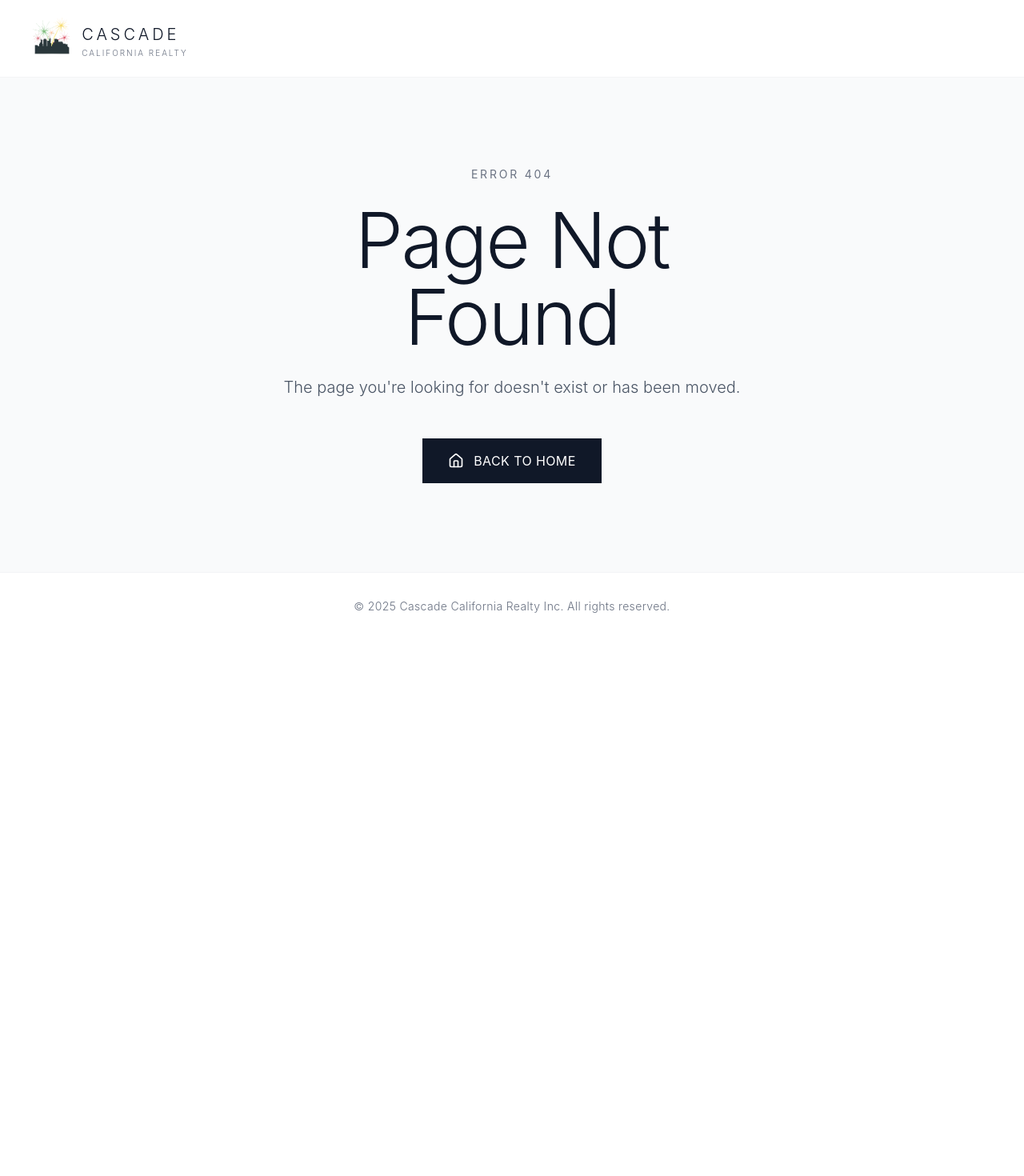
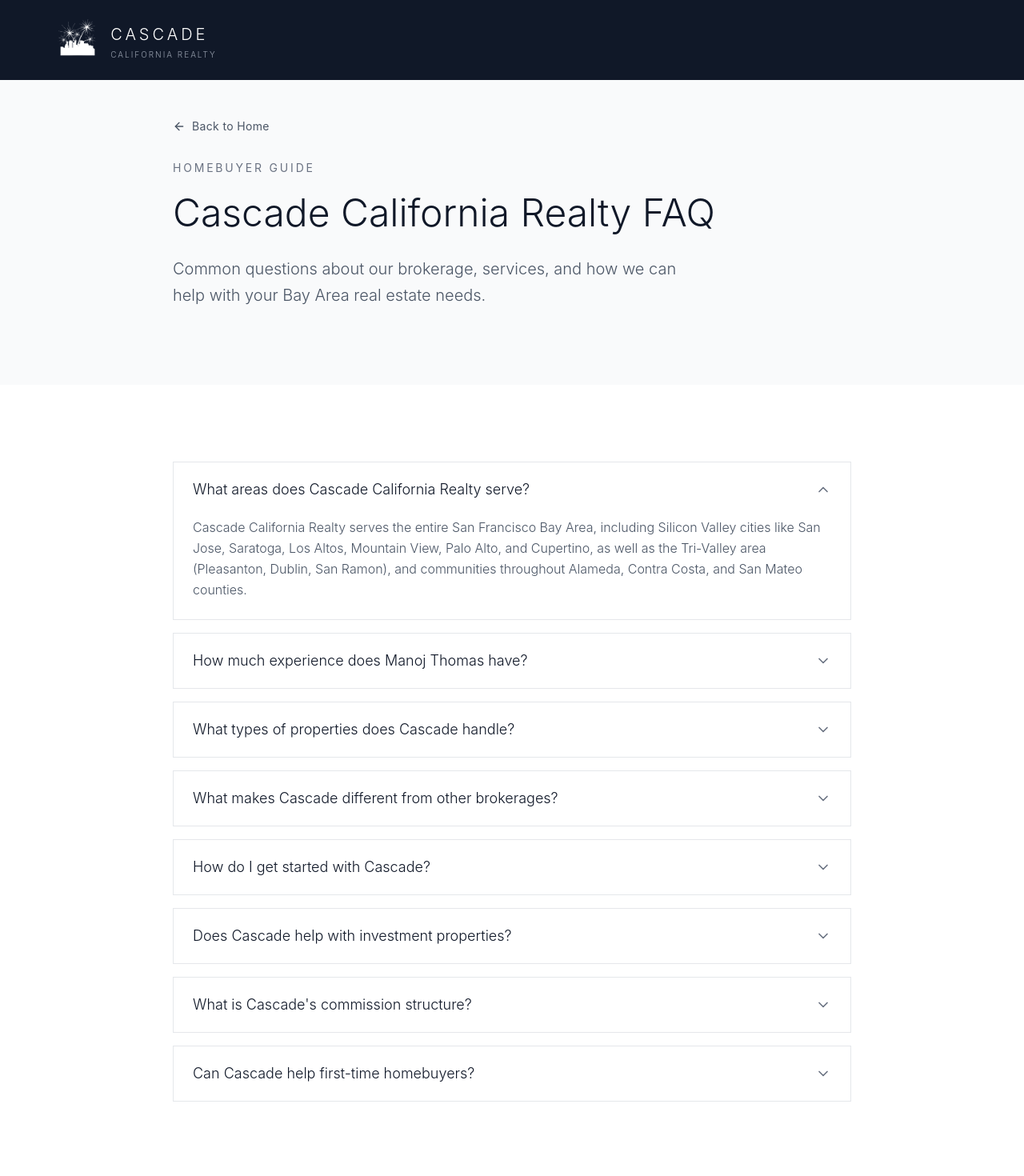
Before and after one commit to neilthomass/cascade, a React (Vite) app: page /faq in a window 1280 px wide. Before the commit this address had no page. Shown: the top 1470 px of the page at 80% size. Before the commit the page ends 800 px from the top, so only its background shows below. Built offline with nearby package versions, Linux system fonts and the light colour scheme.

Commit message:
Add Cascade FAQ page
Fixes #12

- Create CascadeFAQ page with company FAQs at /faq
- Add FAQ link to footer navigation
- Make SEO city/coordinates props optional
- Allow multiple FAQ items to be open simultaneously

https://cascaderealtors.com/faq

```diff
--- a/src/app/components/Footer.tsx
+++ b/src/app/components/Footer.tsx
@@ -34,6 +34,7 @@ export function Footer() {
               <li><a href="/#properties" className="hover:text-white transition-colors">Portfolio</a></li>
               <li><a href="/#about" className="hover:text-white transition-colors">About</a></li>
               <li><a href="/#contact" className="hover:text-white transition-colors">Contact</a></li>
+              <li><a href="/faq" className="hover:text-white transition-colors">FAQ</a></li>
             </ul>
           </div>
 
--- a/src/app/components/SEO.tsx
+++ b/src/app/components/SEO.tsx
@@ -4,8 +4,8 @@ interface SEOProps {
   title: string;
   description: string;
   canonical: string;
-  city: string;
-  coordinates: { lat: number; lng: number };
+  city?: string;
+  coordinates?: { lat: number; lng: number };
 }
 
 export function SEO({ title, description, canonical, city, coordinates }: SEOProps) {
@@ -42,10 +42,14 @@ export function SEO({ title, description, canonical, city, coordinates }: SEOPro
     setMeta('twitter:description', description);
     setMeta('twitter:image', 'https://cascaderealtors.com/images/logo.webp');
 
-    // Geo tags
-    setMeta('geo.region', 'US-CA');
-    setMeta('geo.placename', `${city}, California`);
-    setMeta('geo.position', `${coordinates.lat};${coordinates.lng}`);
+    // Geo tags (only if city/coordinates provided)
+    if (city) {
+      setMeta('geo.region', 'US-CA');
+      setMeta('geo.placename', `${city}, California`);
+    }
+    if (coordinates) {
+      setMeta('geo.position', `${coordinates.lat};${coordinates.lng}`);
+    }
 
     // Canonical link
     let link = document.querySelector('link[rel="canonical"]') as HTMLLinkElement | null;
--- /dev/null
+++ b/src/app/pages/CascadeFAQ.tsx
@@ -0,0 +1,106 @@
+import { ChevronDown } from 'lucide-react';
+import { useState } from 'react';
+import { FAQHeader } from '../components/FAQHeader';
+import { FAQHero } from '../components/FAQHero';
+import { Footer } from '../components/Footer';
+import { SEO } from '../components/SEO';
+
+interface FAQItem {
+  question: string;
+  answer: string;
+}
+
+export function CascadeFAQ() {
+  const [openIndices, setOpenIndices] = useState<Set<number>>(new Set([0]));
+
+  const faqs: FAQItem[] = [
+    {
+      question: 'What areas does Cascade California Realty serve?',
+      answer: 'Cascade California Realty serves the entire San Francisco Bay Area, including Silicon Valley cities like San Jose, Saratoga, Los Altos, Mountain View, Palo Alto, and Cupertino, as well as the Tri-Valley area (Pleasanton, Dublin, San Ramon), and communities throughout Alameda, Contra Costa, and San Mateo counties.'
+    },
+    {
+      question: 'How much experience does Manoj Thomas have?',
+      answer: 'Manoj Thomas has over 15 years of experience in Bay Area real estate, with more than $1 billion in lifetime sales and over 415 completed transactions. He holds an MBA from UC Berkeley\'s Haas School of Business and has received multiple industry awards including the Platinum Award (2021-2023), Pinnacle Award (2020), and Grand Master Award (2016-2019).'
+    },
+    {
+      question: 'What types of properties does Cascade handle?',
+      answer: 'Cascade California Realty specializes in residential properties including single-family homes, townhouses, and condos. We work with first-time homebuyers, move-up buyers, investors, and sellers across all price ranges, with particular expertise in luxury homes throughout Silicon Valley.'
+    },
+    {
+      question: 'What makes Cascade different from other brokerages?',
+      answer: 'As a boutique brokerage, Cascade provides personalized attention that larger firms can\'t match. Manoj is an active real estate investor himself, bringing firsthand experience to guide clients. Our 100% client satisfaction rate and numerous industry awards reflect our commitment to exceptional service.'
+    },
+    {
+      question: 'How do I get started with Cascade?',
+      answer: 'Simply contact us by phone at (408) 757-7353 or through our website contact form. We\'ll schedule a free consultation to discuss your real estate goals, whether you\'re looking to buy, sell, or invest. There\'s no obligation, and we\'re happy to answer any questions you have about the Bay Area market.'
+    },
+    {
+      question: 'Does Cascade help with investment properties?',
+      answer: 'Yes! Manoj Thomas is an active real estate investor and brings that expertise to help clients identify and evaluate investment opportunities. Whether you\'re looking for rental properties, multi-family units, or fix-and-flip opportunities, we can guide you through the investment process.'
+    },
+    {
+      question: 'What is Cascade\'s commission structure?',
+      answer: 'Our commission rates are competitive with industry standards and are always discussed upfront during our initial consultation. We believe in transparency and will explain all costs involved before you commit to working with us.'
+    },
+    {
+      question: 'Can Cascade help first-time homebuyers?',
+      answer: 'Absolutely! We have extensive experience guiding first-time buyers through the entire process. From explaining the basics of home financing to negotiating offers and navigating inspections, we provide patient, step-by-step guidance to make your first home purchase as smooth as possible.'
+    }
+  ];
+
+  return (
+    <div className="min-h-screen bg-white">
+      <SEO
+        title="Cascade California Realty FAQ | About Our Bay Area Real Estate Services"
+        description="Frequently asked questions about Cascade California Realty. Learn about our services, experience, and how we can help you buy or sell a home in the San Francisco Bay Area."
+        canonical="https://cascaderealtors.com/faq"
+      />
+      <FAQHeader />
+      <FAQHero
+        title="Cascade California Realty FAQ"
+        description="Common questions about our brokerage, services, and how we can help with your Bay Area real estate needs."
+      />
+
+      {/* FAQ Section */}
+      <section className="py-16 lg:py-24">
+        <div className="max-w-4xl mx-auto px-6">
+          <div className="space-y-4">
+            {faqs.map((faq, index) => (
+              <div
+                key={index}
+                className="border border-gray-200 bg-white"
+              >
+                <button
+                  onClick={() => {
+                    const newSet = new Set(openIndices);
+                    if (newSet.has(index)) {
+                      newSet.delete(index);
+                    } else {
+                      newSet.add(index);
+                    }
+                    setOpenIndices(newSet);
+                  }}
+                  className="w-full px-6 py-5 flex items-center justify-between text-left hover:bg-gray-50 transition-colors"
+                >
+                  <span className="text-lg text-gray-900 font-light pr-8">{faq.question}</span>
+                  <ChevronDown
+                    className={`w-5 h-5 text-gray-500 flex-shrink-0 transition-transform duration-200 ${
+                      openIndices.has(index) ? 'rotate-180' : ''
+                    }`}
+                  />
+                </button>
+                {openIndices.has(index) && (
+                  <div className="px-6 pb-6">
+                    <p className="text-gray-600 font-light leading-relaxed">{faq.answer}</p>
+                  </div>
+                )}
+              </div>
+            ))}
+          </div>
+        </div>
+      </section>
+
+      <Footer />
+    </div>
+  );
+}
--- a/src/main.tsx
+++ b/src/main.tsx
@@ -44,12 +44,15 @@ import { SouthSanFranciscoFAQ } from "./app/pages/SouthSanFranciscoFAQ.tsx";
 import { PacificaFAQ } from "./app/pages/PacificaFAQ.tsx";
 import { HalfMoonBayFAQ } from "./app/pages/HalfMoonBayFAQ.tsx";
 import { NotFound } from "./app/pages/NotFound.tsx";
+import { CascadeFAQ } from "./app/pages/CascadeFAQ.tsx";
 import "./styles/index.css";
 
 createRoot(document.getElementById("root")!).render(
   <BrowserRouter>
     <Routes>
       <Route path="/" element={<App />} />
+      {/* Company FAQ */}
+      <Route path="/faq" element={<CascadeFAQ />} />
       {/* San Francisco */}
       <Route path="/sfo" element={<SanFranciscoFAQ />} />
       {/* Santa Clara County */}
```
